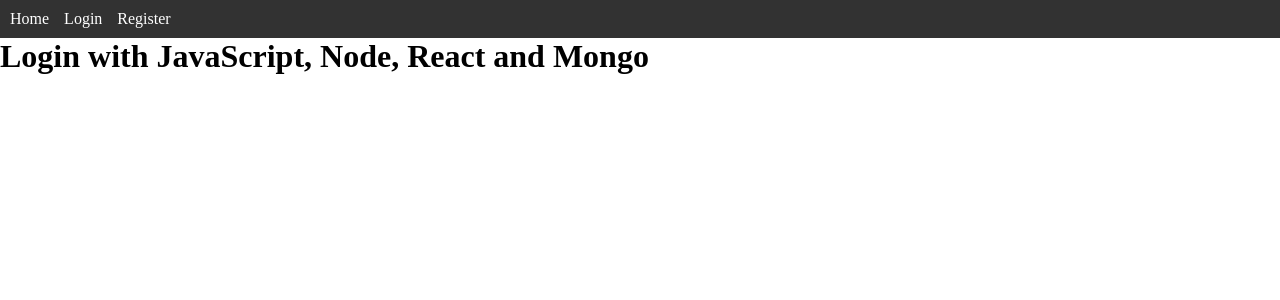
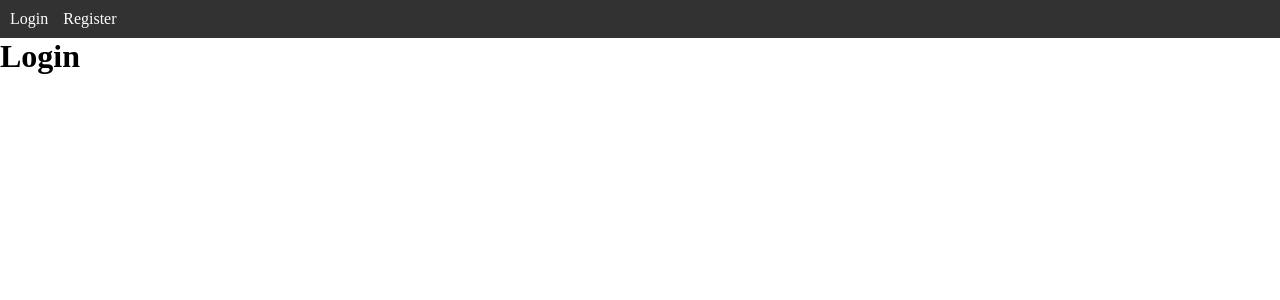
Before and after one commit to danilomacb/login-js-node-react-mongo, a React (Create React App) app in the folder frontend/: page / in a window 1280 px wide. Shown: the top 300 px of the page. Built offline with nearby package versions, Linux system fonts and the light colour scheme.

Commit message:
removing home

```diff
--- a/frontend/src/App.js
+++ b/frontend/src/App.js
@@ -3,7 +3,6 @@
 import "./App.css";
 
 import Navigation from "./components/Navigation";
-import Home from "./components/Home";
 import Login from "./components/Login";
 import Register from "./components/Register";
 
@@ -12,8 +11,7 @@
     <BrowserRouter>
       <Navigation />
       <Switch>
-        <Route exact path="/" component={Home} />
-        <Route exact path="/login" component={Login} />
+        <Route exact path="/" component={Login} />
         <Route exact path="/register" component={Register} />
       </Switch>
     </BrowserRouter>
--- a/frontend/src/components/Home.js
+++ /dev/null
@@ -1,7 +0,0 @@
-import React from "react";
-
-function Home() {
-  return <h1>Login with JavaScript, Node, React and Mongo</h1>;
-}
-
-export default Home;
--- a/frontend/src/components/Navigation.js
+++ b/frontend/src/components/Navigation.js
@@ -6,8 +6,7 @@
     <nav>
       <ul>
         <li>
-          <Link to="/">Home</Link>
-          <Link to="/login">Login</Link>
+          <Link to="/">Login</Link>
           <Link to="/register">Register</Link>
         </li>
       </ul>
```
